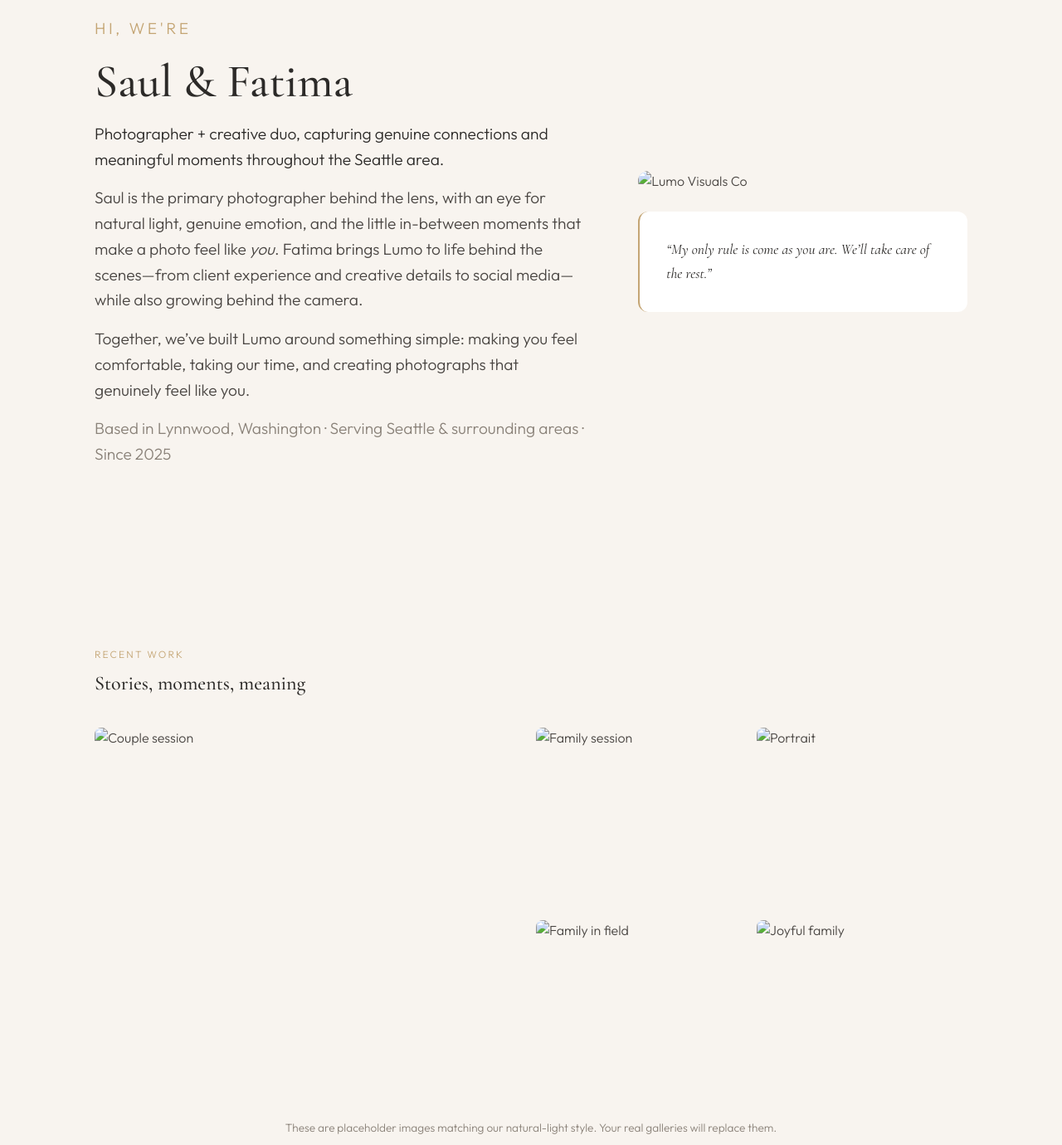
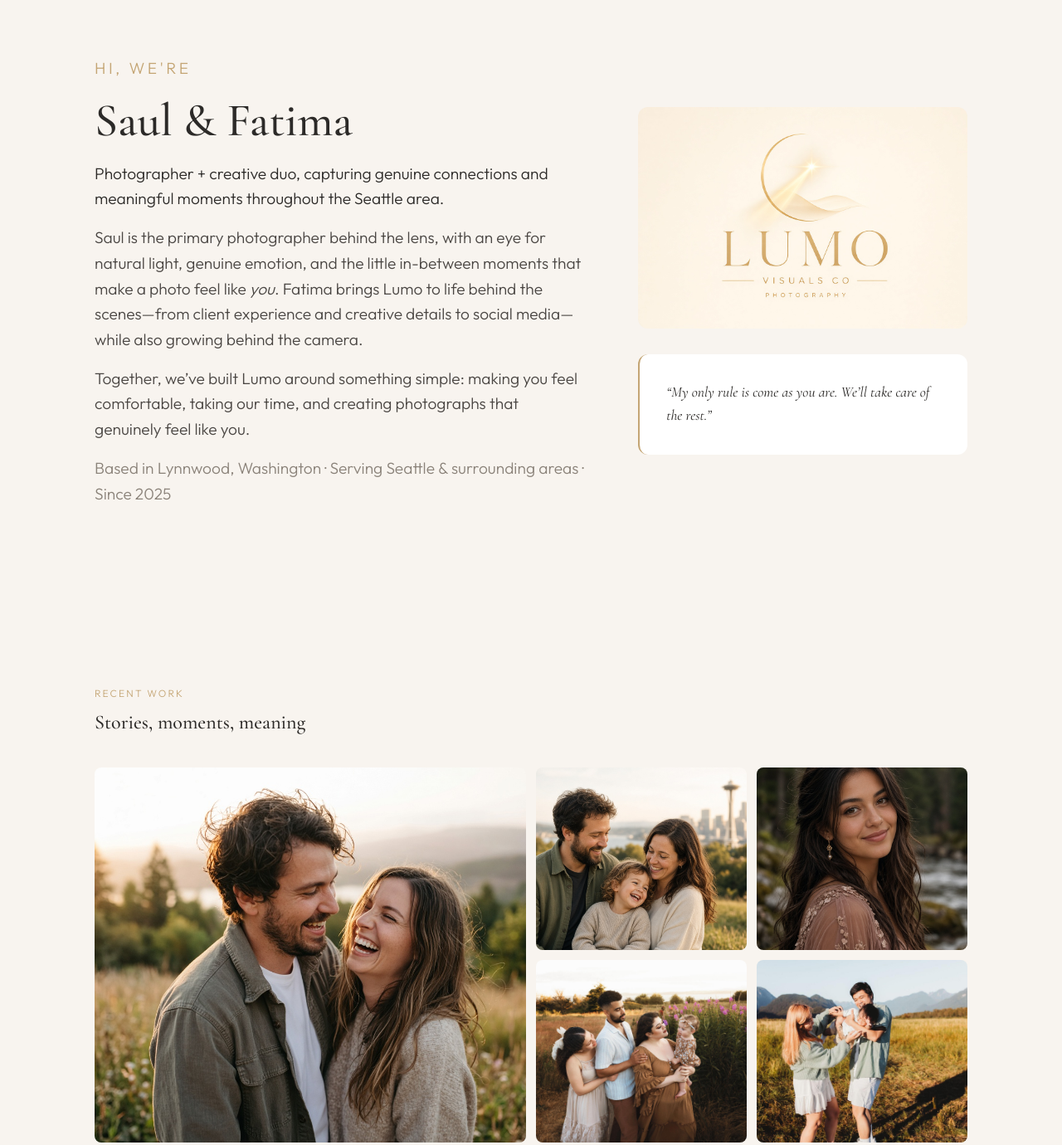
Before and after one commit to lumovisualsco/lumo-website, a plain HTML site: page index.html in a window 1280 px wide. Shown: the part 1300-2680 px from the top of the page at 83% size. Drawn offline with nearby package versions, Linux system fonts and the light colour scheme.

Commit message:
Fix image paths

```diff
--- a/index.html
+++ b/index.html
@@ -35,7 +35,7 @@
       </div>
     </div>
     <div class="hero-image">
-      <img src="imagine_images/hTONV.jpg" alt="Couple laughing in golden light">
+      <img src="hTONV.jpg" alt="Couple laughing in golden light">
     </div>
   </header>
 
@@ -58,7 +58,7 @@
         <p class="since">Based in Lynnwood, Washington · Serving Seattle & surrounding areas · Since 2025</p>
       </div>
       <div class="about-visual">
-        <img src="imagine_images/govBY.jpg" alt="Lumo Visuals Co" class="logo-visual">
+        <img src="govBY.jpg" alt="Lumo Visuals Co" class="logo-visual">
         <blockquote>
           “My only rule is come as you are. We’ll take care of the rest.”
         </blockquote>
@@ -72,23 +72,23 @@
       <h2>Stories, moments, meaning</h2>
       <div class="gallery">
         <div class="gallery-item large">
-          <img src="imagine_images/hTONV.jpg" alt="Couple session">
+          <img src="hTONV.jpg" alt="Couple session">
           <div class="overlay"><span>Love Stories</span></div>
         </div>
         <div class="gallery-item">
-          <img src="imagine_images/dEWOR.jpg" alt="Family session">
+          <img src="dEWOR.jpg" alt="Family session">
           <div class="overlay"><span>Families</span></div>
         </div>
         <div class="gallery-item">
-          <img src="imagine_images/nAvwI.jpg" alt="Portrait">
+          <img src="nAvwI.jpg" alt="Portrait">
           <div class="overlay"><span>Portraits</span></div>
         </div>
         <div class="gallery-item">
-          <img src="searched_images/Gcdn4.jpg" alt="Family in field">
+          <img src="Gcdn4.jpg" alt="Family in field">
           <div class="overlay"><span>Celebrations</span></div>
         </div>
         <div class="gallery-item">
-          <img src="searched_images/1giHG.jpg" alt="Joyful family">
+          <img src="1giHG.jpg" alt="Joyful family">
           <div class="overlay"><span>Milestones</span></div>
         </div>
       </div>
```
